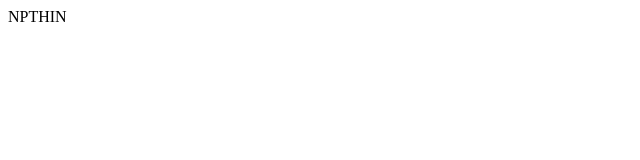
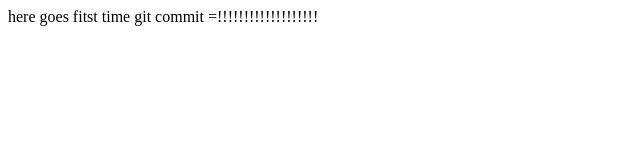
Before and after one commit to zainulabidin776/test_demo, a plain HTML site: page index.html in a window 1280 px wide. Shown: the whole page, without its empty margins (0-640 px from the left). Drawn offline with Linux system fonts and the light colour scheme.

Commit message:
tried commiting code for first time

```diff
--- a/index.html
+++ b/index.html
@@ -6,6 +6,6 @@
   <title>Document</title>
 </head>
 <body>
-  NPTHIN
+ here goes fitst time git commit =!!!!!!!!!!!!!!!!!!!
 </body>
 </html>
```
